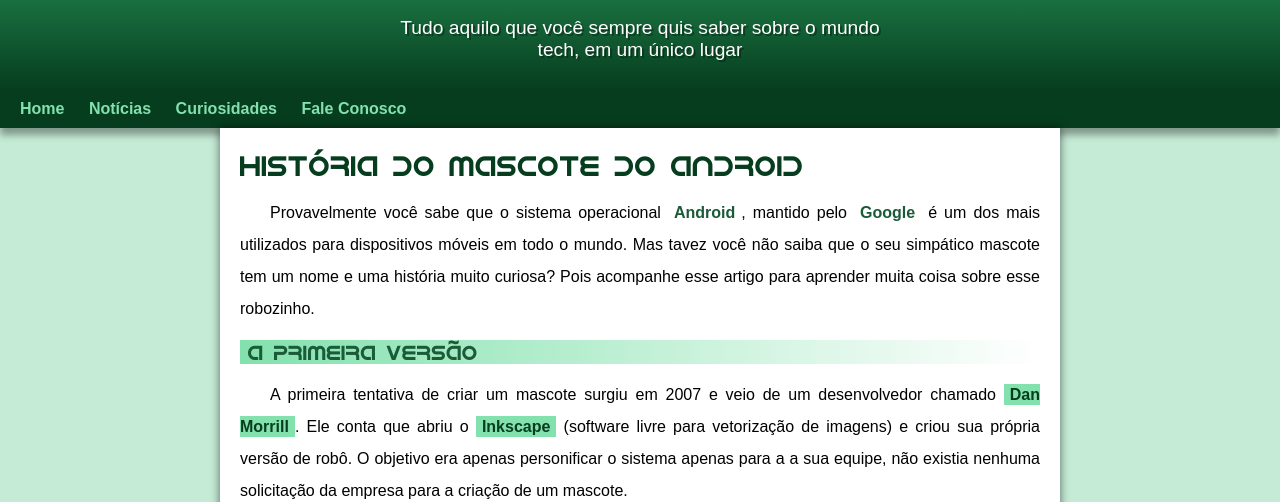
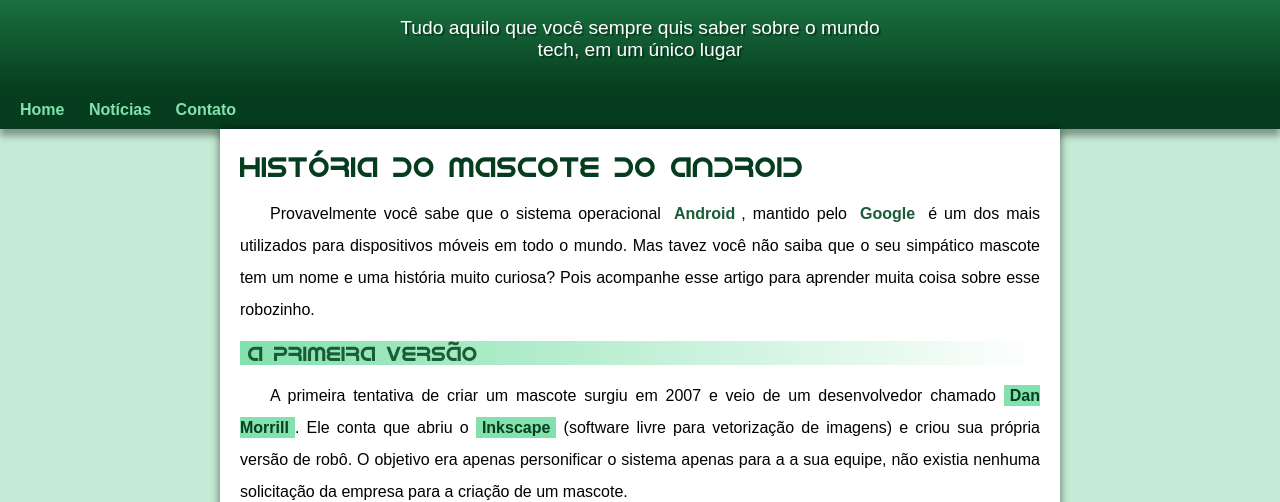
Before and after one commit to alexsantos1910/projeto-android, a plain HTML site: page index.html in a window 1280 px wide. Shown: the part 100-602 px from the top of the page. Drawn offline with Linux system fonts and the light colour scheme.

Commit message:
Problema de padding corrigido

```diff
--- a/estilo/style.css
+++ b/estilo/style.css
@@ -63,7 +63,7 @@ header > p {
     padding-right: 10px;
     padding-left: 10px;
     margin: auto;
-    margin-bottom: 30px;
+    padding-bottom: 30px;
     text-shadow: 2px 2px 0px rgba(0, 0, 0, 0.342);
 }
 
--- a/index.html
+++ b/index.html
@@ -16,8 +16,7 @@
     <nav>
         <a href="#">Home</a>
         <a href="#">Notícias</a>
-        <a href="#">Curiosidades</a>
-        <a href="#">Fale Conosco</a>
+        <a href="#">Contato</a>
     </nav>
     <main>
         <article>
@@ -135,7 +134,7 @@
         </article>
     </main>
     <footer>
-        <p>Site criado por <a href="https://gustavoguanabara.github.io/" target="_blank">Gustavo Guanabara </a> para o
+        <p>Site criado por <a href="https://gustavoguanabara.github.io/" target="_blank">Alex santos </a> para o
         <a href="https://www.youtube.com/@CursoemVideo" target="_blank">CursoemVideo</a></p>
     </footer>
 </body>
```
